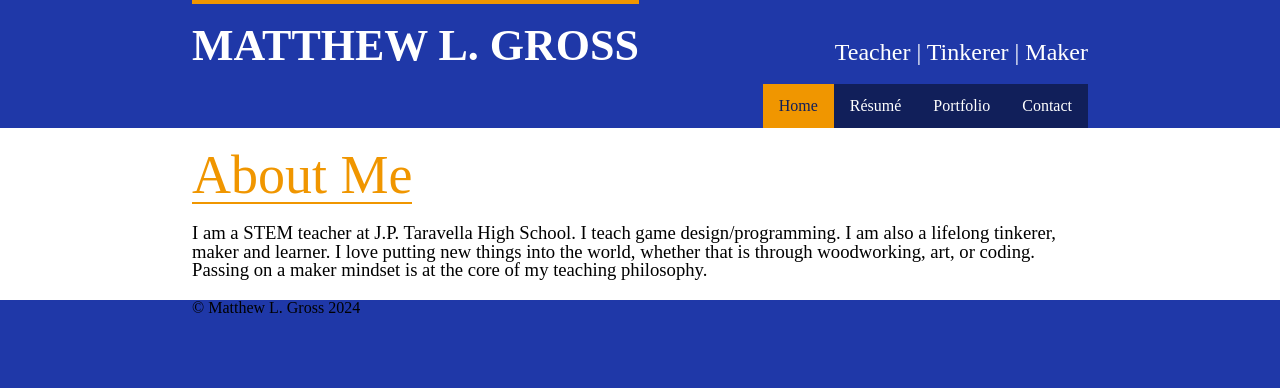
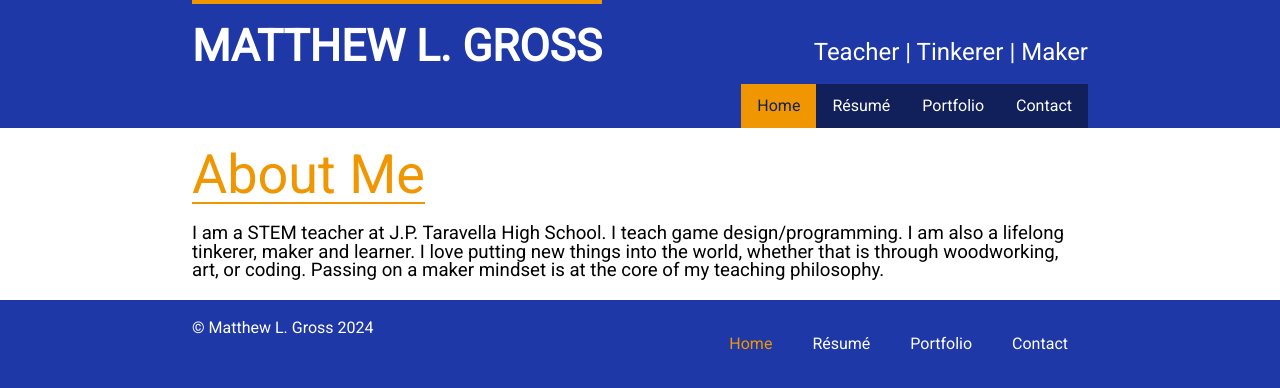
Before and after one commit to JPT-Gross/resume3, a plain HTML site: page index.html in a window 1280 px wide. Drawn offline with Linux system fonts and the light colour scheme.

Commit message:
Finished footer added font

```diff
--- a/index.html
+++ b/index.html
@@ -3,6 +3,12 @@
     <head>
         <meta name="viewport" content="width=device-width, initial-scale=1.0" />
         <meta charset="UTF-8" />
+        <link rel="preconnect" href="https://fonts.googleapis.com" />
+        <link rel="preconnect" href="https://fonts.gstatic.com" crossorigin />
+        <link
+            href="https://fonts.googleapis.com/css2?family=Roboto&display=swap"
+            rel="stylesheet"
+        />
         <link rel="stylesheet" href="styles/style.css" />
         <title>Home</title>
     </head>
@@ -30,7 +36,11 @@
             </p>
         </article>
         <footer>
-            <p>&copy; Matthew L. Gross 2024</p>
+            <h1>&copy; Matthew L. Gross 2024</h1>
+            <a href="contact.html">Contact</a>
+            <a href="portfolio.html">Portfolio</a>
+            <a href="resume.html">R&eacute;sum&eacute;</a>
+            <a class="active" href="index.html">Home</a>
         </footer>
     </body>
 </html>
--- a/styles/style.css
+++ b/styles/style.css
@@ -145,6 +145,9 @@ End CSS Reset
 
 body {
     background-color: #1f38a8;
+    font-family: 'Roboto', sans-serif;
+    font-weight: 400;
+    font-style: normal;
 }
 
 header {
@@ -213,3 +216,25 @@ article h1 {
 article p {
     font-size: 14pt;
 }
+
+footer {
+    color: white;
+    padding-top: 20px;
+    padding-bottom: 20px;
+}
+
+footer a {
+    color: white;
+    text-decoration: none;
+    padding-left: 20px;
+    padding-right: 20px;
+    float: right;
+}
+
+footer a.active {
+    color: #f09600;
+}
+
+footer a:hover {
+    color: black;
+}
```
